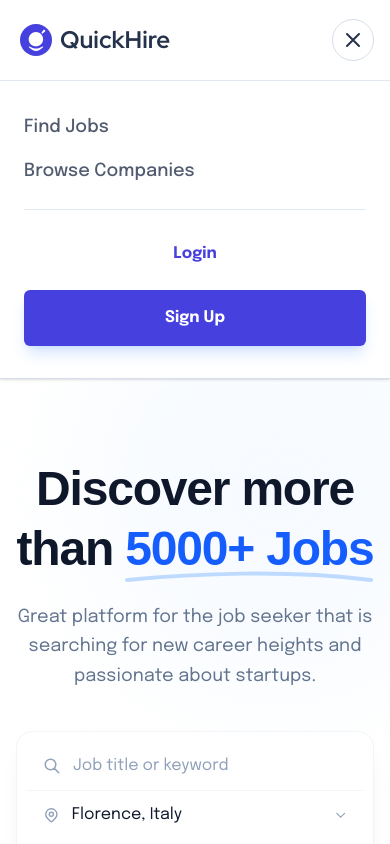
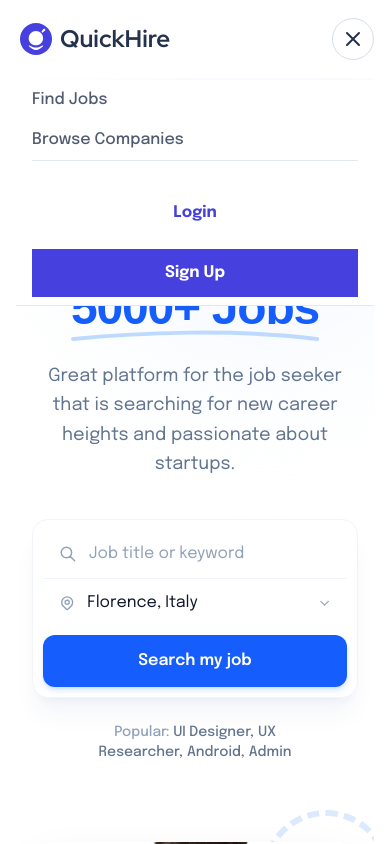
Before and after one commit to imam0321/qtack_task_client, a Next.js app: page / in a window 390 px wide. Both pictures are taken after a click on the button 353 px from the left and 40 px from the top of the page. Shown: the top 844 px of the page. Built offline with nearby package versions, Linux system fonts and the light colour scheme; a web font is replaced by a local one.

Commit message:
Refactor layout and Navbar components; add MobileNav for responsive navigation

```diff
--- a/src/app/(commonLayout)/layout.tsx
+++ b/src/app/(commonLayout)/layout.tsx
@@ -1,6 +1,5 @@
 import Footer from "@/components/shared/Footer";
 import Navbar from "@/components/shared/Navbar";
-
 
 export default function CommonLayout({
   children,
@@ -8,7 +7,7 @@ export default function CommonLayout({
   children: React.ReactNode;
 }) {
   return (
-    <div className="min-h-screen flex flex-col">
+    <div className="min-h-screen flex flex-col lg:px-31 px-4">
       <Navbar />
       <main className="flex-1">{children}</main>
       <Footer />
--- a/src/app/(commonLayout)/page.tsx
+++ b/src/app/(commonLayout)/page.tsx
@@ -7,7 +7,7 @@ import PromoBanner from "@/components/modules/home/PromoBanner";
 
 export default function HomePage() {
   return (
-    <main className="bg-white">
+    <main>
       <HeroSection />
       <ClientLogos />
       <Categories />
--- a/src/app/layout.tsx
+++ b/src/app/layout.tsx
@@ -29,7 +29,7 @@ export default function RootLayout({
   return (
     <html lang="en">
       <body
-        className={`${epilogue.variable} ${redHatDisplay.variable} font-[family-name:var(--font-red-hat-display)] antialiased`}
+        className={`${epilogue.variable} ${redHatDisplay.variable} font-red-hat-display antialiased`}
       >
         {children}
       </body>
--- /dev/null
+++ b/src/components/shared/MobileNav.tsx
@@ -0,0 +1,80 @@
+"use client";
+
+import Link from "next/link";
+import Image from "next/image";
+import { useState } from "react";
+
+interface MobileNavProps {
+  navLinks: { name: string; href: string }[];
+}
+
+export default function MobileNav({ navLinks }: MobileNavProps) {
+  const [open, setOpen] = useState(false);
+
+  return (
+    <>
+      <div className="md:hidden">
+        <button
+          onClick={() => setOpen(!open)}
+          className="p-2 rounded-full bg-[#FFFFFF] border border-[#D6DDEB] focus:outline-none"
+        >
+          {open ? (
+            <svg
+              className="w-6 h-6 text-[#25324B]"
+              fill="none"
+              stroke="currentColor"
+              viewBox="0 0 24 24"
+            >
+              <path
+                strokeLinecap="round"
+                strokeLinejoin="round"
+                strokeWidth={2}
+                d="M6 18L18 6M6 6l12 12"
+              />
+            </svg>
+          ) : (
+            <Image
+              src="/icons/bar.svg"
+              alt="bar"
+              width={24}
+              height={24}
+              className="w-6 h-6 object-contain"
+            />
+          )}
+        </button>
+      </div>
+
+      {/* Mobile Menu Panel - Fixed Position */}
+      {open && (
+        <div className="fixed left-0 right-0 top-20 z-40 w-full bg-white border-b border-slate-200 px-4 py-2 space-y-2 animate-fade-in-down md:hidden">
+          <nav className="flex flex-col space-y-4">
+            {navLinks.map((link) => (
+              <Link
+                key={link.href}
+                href={link.href}
+                className="text-base font-medium text-[#515B6F] font-epilogue"
+              >
+                {link.name}
+              </Link>
+            ))}
+          </nav>
+
+          <div className="pt-8 border-t border-slate-200 flex flex-col space-y-4">
+            <Link
+              href="/login"
+              className="text-[#4640DE] font-bold text-center py-2"
+            >
+              Login
+            </Link>
+            <Link
+              href="/signup"
+              className="bg-[#4640DE] text-white py-3 text-center font-bold"
+            >
+              Sign Up
+            </Link>
+          </div>
+        </div>
+      )}
+    </>
+  );
+}
--- a/src/components/shared/Navbar.tsx
+++ b/src/components/shared/Navbar.tsx
@@ -1,95 +1,67 @@
-"use client"
-import { useState } from 'react';
-import Link from 'next/link';
-import Image from 'next/image';
+import Link from "next/link";
+import Image from "next/image";
+import MobileNav from "./MobileNav";
 
 export default function Navbar() {
-  const [open, setOpen] = useState(false);
+  const navLinks = [
+    { name: "Find Jobs", href: "/find-jobs" },
+    { name: "Browse Companies", href: "/browse-companies" },
+  ];
 
   return (
-    <header className="sticky top-0 z-50 w-full backdrop-blur-md bg-[#FFFFFF] border-b border-[#D6DDEB] shadow-sm transition-all duration-300">
+    <header className="sticky top-0 z-50 w-full backdrop-blur-md bg-[#FFFFFF]">
       {/* Main Navbar Container */}
-      <div className="max-w-7xl mx-auto px-4 sm:px-6 lg:px-8">
-        <div className="flex items-center justify-between h-20">
-          <div className="flex items-center space-x-12">
+      <div className="max-w-7xl mx-auto">
+        <div className="flex items-center justify-between h-19.5">
+          <div className="flex items-center space-x-8">
             {/* Logo */}
             <Link href="/" className="flex items-center space-x-1 group">
-              <div className="w-10 h-10 flex items-center justify-center transition-transform group-hover:scale-105 duration-300">
-                <Image src="/logo.svg" alt="QuickHire Logo" width={32} height={32} className="w-8 h-8 object-contain" />
+              <div className="w-10 h-10 flex items-center justify-center">
+                <Image
+                  src="/logo.svg"
+                  alt="QuickHire Logo"
+                  width={32}
+                  height={32}
+                  className="w-8 h-8 object-contain"
+                />
               </div>
-              <span className="text-2xl font-bold text-[#25324B] font-red-hat-display">QuickHire</span>
+              <span className="text-2xl font-bold text-[#25324B] font-red-hat-display">
+                QuickHire
+              </span>
             </Link>
 
             {/* Desktop Navigation Links */}
-            <nav className="hidden md:flex space-x-8">
-              <Link href="#" className="text-base font-medium text-[#515B6F] font-epilogue hover:text-[#4640DE] transition-colors">
-                Find Jobs
-              </Link>
-              <Link href="#" className="text-base font-medium text-[#515B6F] font-epilogue hover:text-[#4640DE] transition-colors">
-                Browse Companies
-              </Link>
+            <nav className="hidden md:flex space-x-4">
+              {navLinks.map((link) => (
+                <Link
+                  key={link.href}
+                  href={link.href}
+                  className="text-base font-medium text-[#515B6F] font-epilogue"
+                >
+                  {link.name}
+                </Link>
+              ))}
             </nav>
           </div>
 
           {/* Desktop Auth Buttons */}
           <div className="hidden md:flex items-center space-x-2">
-            <Link href="#" className="text-[#4640DE] font-bold px-6 py-3 hover:opacity-80 transition-opacity">
+            <Link href="/login" className="text-[#4640DE] font-bold px-6 py-3">
               Login
             </Link>
             <div className="w-px h-10 bg-[#D6DDEB] mx-2"></div>
-            <Link href="#" className="bg-[#4640DE] text-white px-6 py-3 font-bold hover:bg-[#3b36c4] transition-all active:scale-95 shadow-lg shadow-blue-500/20">
+            <Link
+              href="/signup"
+              className="bg-[#4640DE] text-white px-6 py-3 font-bold"
+            >
               Sign Up
             </Link>
           </div>
 
           {/* Mobile Menu Button */}
-          <div className="md:hidden">
-            <button
-              onClick={() => setOpen(!open)}
-              className="p-2 rounded-full bg-[#FFFFFF] border border-[#D6DDEB] focus:outline-none"
-            >
-              {open ? (
-                <svg
-                  className="w-6 h-6 text-[#25324B]"
-                  fill="none"
-                  stroke="currentColor"
-                  viewBox="0 0 24 24"
-                >
-                  <path strokeLinecap="round" strokeLinejoin="round" strokeWidth={2} d="M6 18L18 6M6 6l12 12" />
-                </svg>
-              ) : (
-                <Image src="/icons/bar.svg" alt="bar" width={24} height={24} className="w-6 h-6 object-contain" />
-              )}
-            </button>
-          </div>
+          <MobileNav navLinks={navLinks} />
         </div>
       </div>
-
-      {/* Mobile Menu Panel */}
-      {open && (
-        <div className="md:hidden bg-white border-t border-slate-200 px-6 py-8 space-y-6 animate-fade-in-down">
-          <nav className="flex flex-col space-y-4">
-            <Link href="#" className="text-lg font-medium text-[#515B6F] font-epilogue hover:text-[#4640DE]">
-              Find Jobs
-            </Link>
-            <Link href="#" className="text-lg font-medium text-[#515B6F] font-epilogue hover:text-[#4640DE]">
-              Browse Companies
-            </Link>
-          </nav>
-
-          <div className="pt-6 border-t border-slate-200 flex flex-col space-y-4">
-            <Link href="#" className="text-[#4640DE] font-bold text-center py-2">
-              Login
-            </Link>
-            <Link
-              href="#"
-              className="bg-[#4640DE] text-white py-4 text-center rounded-md font-bold shadow-lg shadow-blue-500/20 active:scale-95"
-            >
-              Sign Up
-            </Link>
-          </div>
-        </div>
-      )}
     </header>
   );
 }
```
